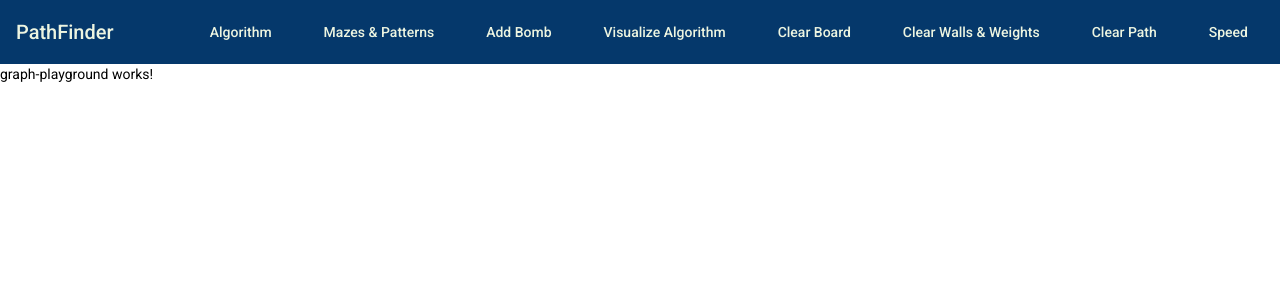
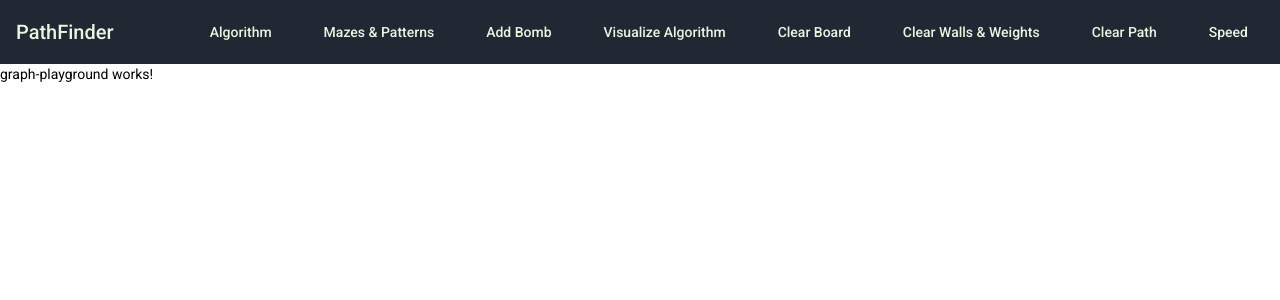
Before and after one commit to shekhar0809/PathFinder, an Angular app in the folder Frontend/: page / in a window 1280 px wide. Shown: the top 300 px of the page. Built offline with nearby package versions, Linux system fonts and the light colour scheme.

Commit message:
color change

```diff
--- a/Frontend/src/app/toolbar/toolbar.component.scss
+++ b/Frontend/src/app/toolbar/toolbar.component.scss
@@ -1,6 +1,8 @@
-$primary-color : #05386B;
-$secondary-color : #5CDB95;
+$primary-color : #1f2833;
+$secondary-color : #66f6f1;
 $text-color: #EDF5e1;
+$text-secondary-color: #0b0c10;
+
 
 .toolbar {
     background-color: $primary-color;
@@ -19,6 +21,7 @@ $text-color: #EDF5e1;
 
 button:hover {
     background-color: $secondary-color;
+    color: $text-secondary-color;
 }
 
 .menu-toolbar {
```
